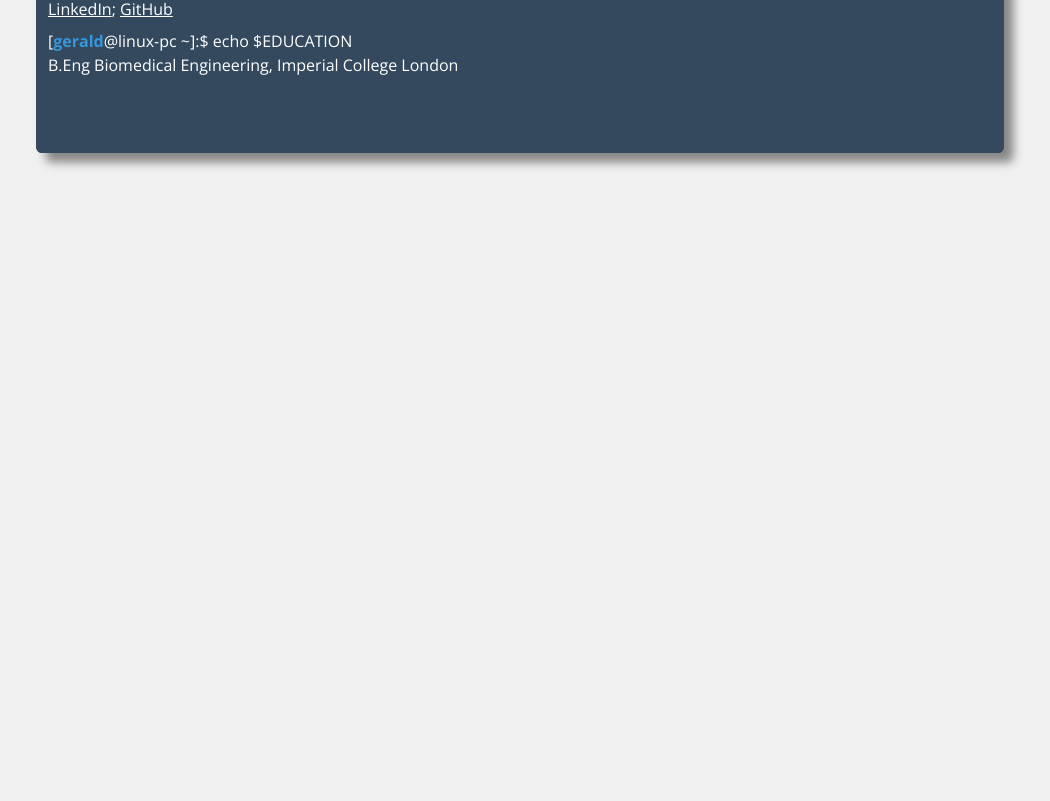
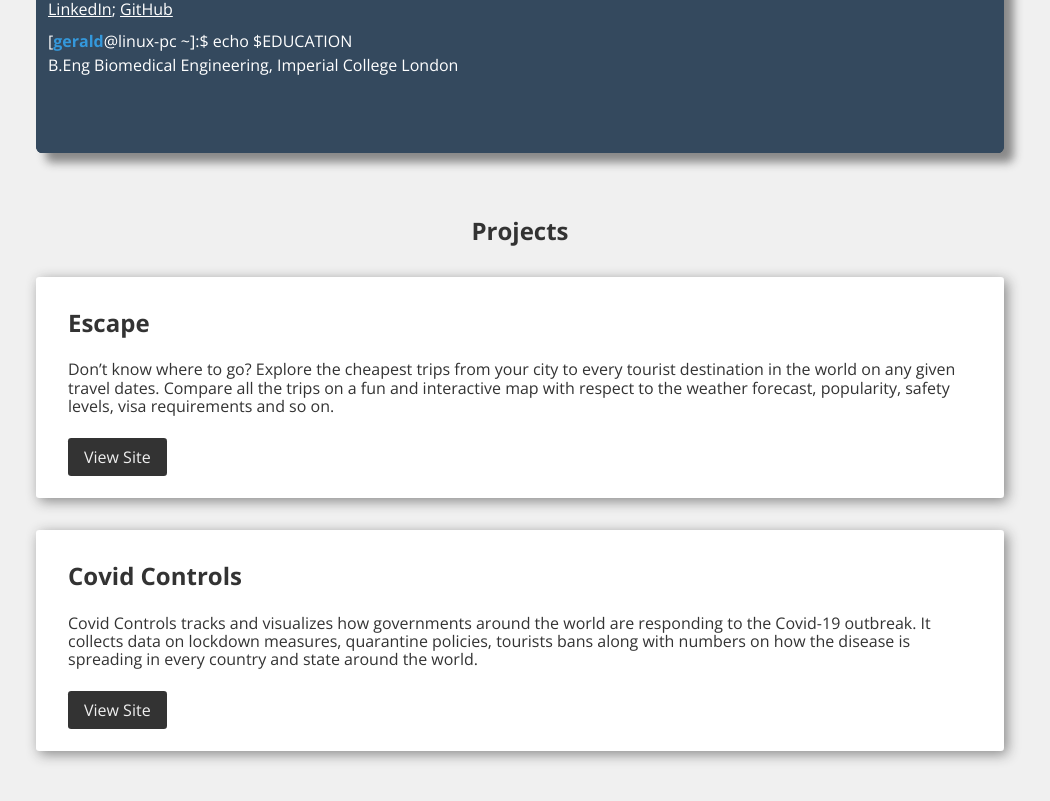
Before and after one commit to gpng/gpng.github.io, a Next.js app: page / in a window 1280 px wide. Shown: the part 441-1242 px from the top of the page, without its empty margins (120-1170 px from the left). Before the commit the page ends 800 px from the top, so only its background shows below. Built offline with nearby package versions, Linux system fonts and the light colour scheme.

Commit message:
Add some projects

```diff
--- /dev/null
+++ b/components/Projects/ProjectCard.jsx
@@ -0,0 +1,58 @@
+import React from 'react';
+import PropTypes from 'prop-types';
+
+const ProjectCard = ({ title, description, url }) => {
+  return (
+    <div className="project-card-root">
+      <h3>{title}</h3>
+      <p>{description}</p>
+      <div className="footer">
+        {url && (
+          <a className="link-site" href={url} target="_blank" rel="noopener noreferrer">
+            View Site
+          </a>
+        )}
+      </div>
+      <style jsx>{`
+        .project-card-root {
+          margin-top: 2rem;
+          box-shadow: 0.2rem 0.2rem 0.8rem #888888;
+          background: #ffffff;
+          width: 100%;
+          padding: 2rem;
+          border-radius: 0.2rem;
+        }
+
+        h3 {
+          font-size: 1.5rem;
+          margin-top: 0;
+        }
+
+        .footer {
+          margin-top: 2rem;
+        }
+
+        .link-site {
+          border-radius: 0.2rem;
+          padding: 0.5rem 1rem;
+          background: #333333;
+          border: none;
+          color: #f0f0f0;
+          text-decoration: none;
+        }
+      `}</style>
+    </div>
+  );
+};
+
+ProjectCard.defaultProps = {
+  url: null,
+};
+
+ProjectCard.propTypes = {
+  title: PropTypes.string.isRequired,
+  description: PropTypes.string.isRequired,
+  url: PropTypes.string,
+};
+
+export default ProjectCard;
--- /dev/null
+++ b/components/Projects/Projects.jsx
@@ -0,0 +1,34 @@
+import React from 'react';
+import ProjectCard from './ProjectCard';
+
+const Projects = () => {
+  return (
+    <div className="projects-root">
+      <h2>Projects</h2>
+      <ProjectCard
+        title="Escape"
+        description="Don’t know where to go? Explore the cheapest trips from your city to every tourist
+        destination in the world on any given travel dates. Compare all the trips on a fun and
+        interactive map with respect to the weather forecast, popularity, safety levels, visa
+        requirements and so on."
+        url="https://greatescape.co"
+      />
+      <ProjectCard
+        title="Covid Controls"
+        description="Covid Controls tracks and visualizes how governments around the world are responding to the Covid-19 outbreak. It collects data on lockdown measures, quarantine policies, tourists bans along with numbers on how the disease is spreading in every country and state around the world."
+        url="https://covidcontrols.co"
+      />
+      <style jsx>{`
+        .projects-root {
+          margin-bottom: 4rem;
+        }
+
+        h2 {
+          text-align: center;
+        }
+      `}</style>
+    </div>
+  );
+};
+
+export default Projects;
--- a/pages/index.jsx
+++ b/pages/index.jsx
@@ -3,6 +3,7 @@ import Head from 'next/head';
 // components
 import Title from '../components/Title/Title';
 import Terminal from '../components/Profile/Terminal';
+import Projects from '../components/Projects/Projects';
 
 const Index = () => {
   return (
@@ -13,6 +14,7 @@ const Index = () => {
       <div className="root">
         <Title />
         <Terminal />
+        <Projects />
         <style jsx>
           {`
             .root {
```
Also changed, not shown: 3 other files (tests, documents, lock files or other folders).
